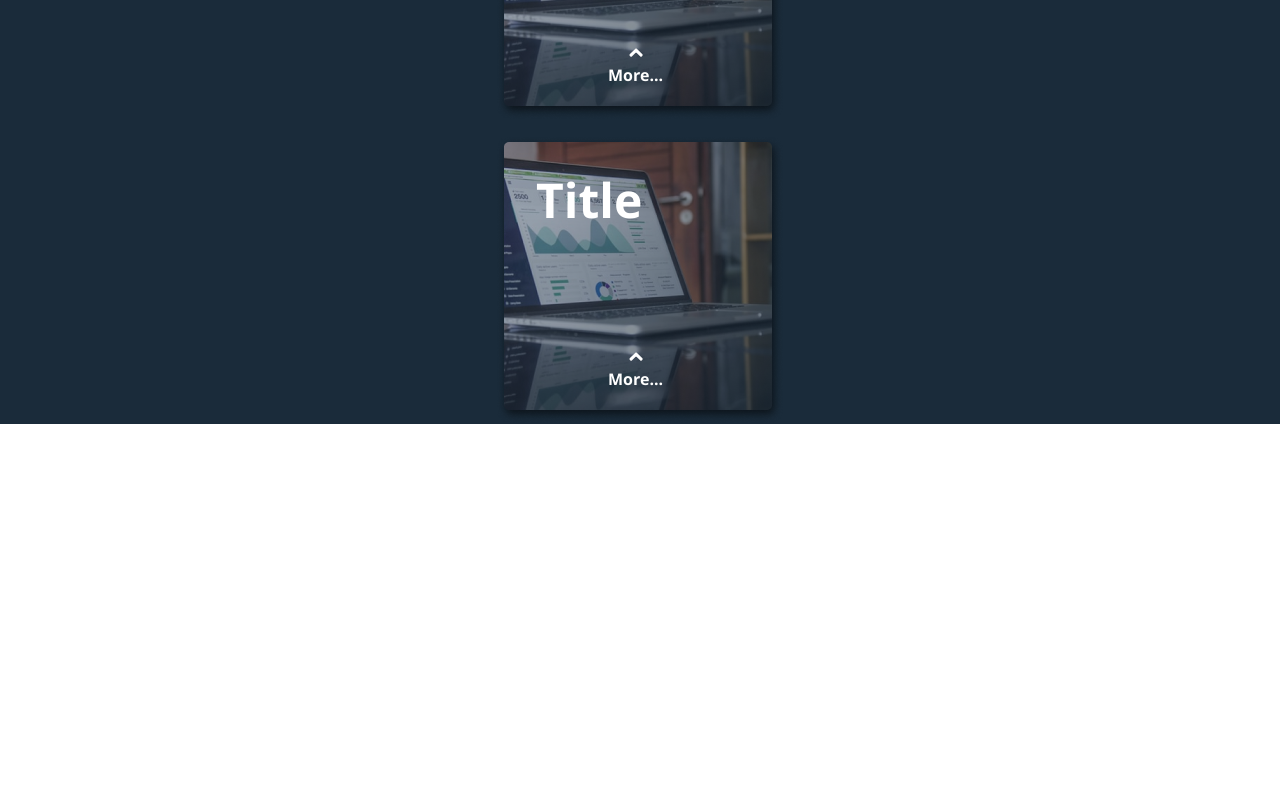
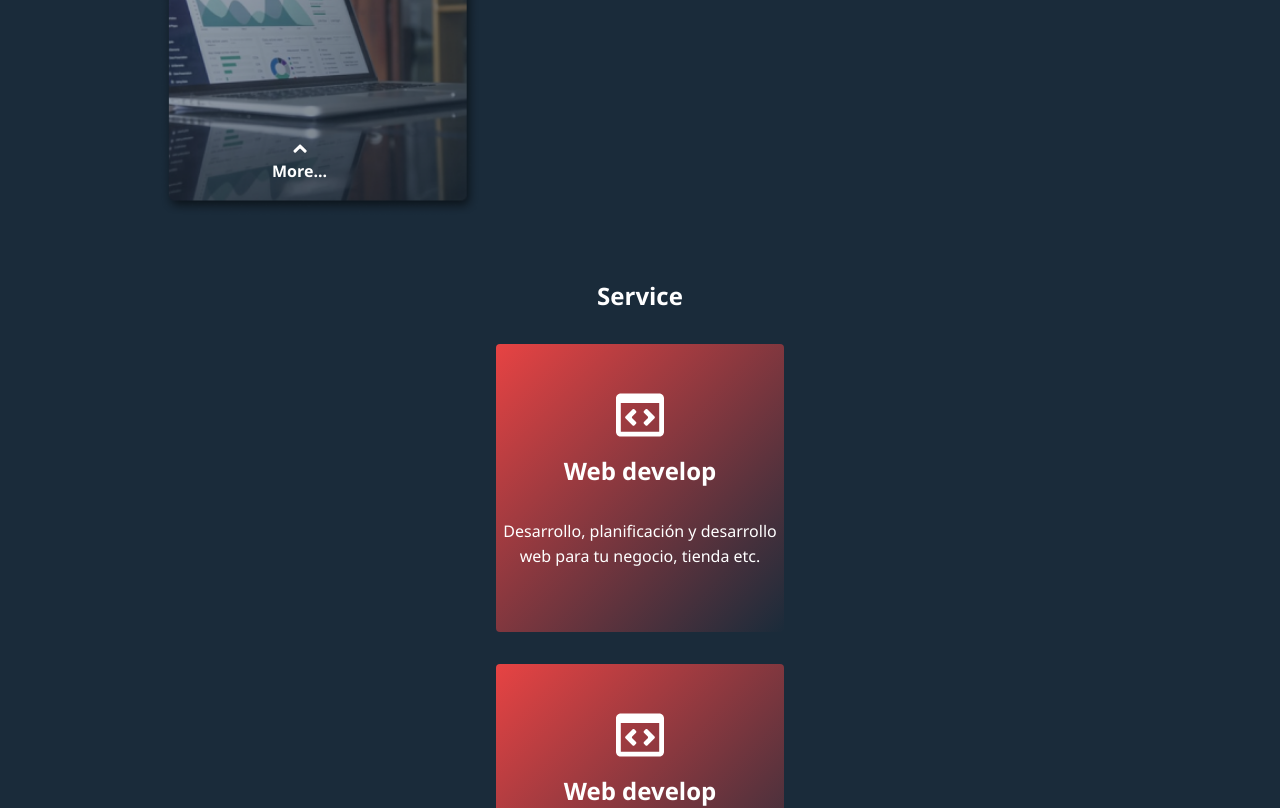
Before and after one commit to jesusrpd/Briefcase, a Next.js app: page / in a window 1280 px wide. Shown: the part 1320-2128 px from the top of the page. Before the commit the page ends 1760 px from the top, so only its background shows below. Built offline with nearby package versions, Linux system fonts and the light colour scheme.

Commit message:
section service y components service

```diff
--- a/components/Briefcase.jsx
+++ b/components/Briefcase.jsx
@@ -4,7 +4,7 @@ export default function Briefcase () {
   return (
     <div className="min-h-screen w-full">
       <h2 className="text-white text-2xl font-bold text-center mb-4">Briefcase</h2>
-      <div className="d-flex flex-col justify-center items-center">
+      <div className="grid grid-rows-3 md:grid-cols-2 md:grid-rows-2">
         <Work/>
         <Work/>
         <Work/>
--- a/components/Header.jsx
+++ b/components/Header.jsx
@@ -19,7 +19,7 @@ export default function Header () {
           alt="miscelanea mobile"
         />
       </div>
-      <div className='w-screen h-screen grid grid-cols-1 lg:grid-cols-2'>
+      <div className='w-screen h-screen grid grid-cols-1 lg:grid-cols-2 md:pt-28'>
         <div className='flex items-end md:items-center justify-center mb-2 relative lg:order-2'>
           <div className='absolute hidden md:block'>
             <Image
@@ -41,7 +41,7 @@ export default function Header () {
           <h3 className='text-green my-2'>Hello I'm</h3>
           <h1 className='text-white mt-2'>Jesús Rodrigo</h1>
           <h2 className='text-white mb-2 mt-1 lg:m-0'>Desarrollador web full stack</h2>
-          <p className='text-white my-2 md:w-4/5 lg:w-2/4'>Freelance, developer, student and self-taught passionate about web development and design.</p>
+          <p className='text-white my-2 md:w-3/5 lg:w-2/4'>Freelance, developer, student and self-taught passionate about web development and design.</p>
           <button className='bg-green text-dark w-max py-1 px-4 rounded-lg my-2 hover:bg-dark hover:text-green border-2 hover:border-green'>Download CV</button>
         </div>
       </div>
--- /dev/null
+++ b/components/Servicio.jsx
@@ -0,0 +1,18 @@
+import Image from "next/image";
+
+export default function Service () {
+  return(
+
+        <div className="w-72 h-72 m-auto rounded bg-gradient-to-br from-red to-dark flex flex-col items-center justify-center my-4">
+          <Image
+            src="/SVG/code.svg"
+            width={48}
+            height={48}
+            alt="icon card"
+            className=" my-4"
+          />
+          <h3 className="text-white font-bold text-2xl my-4">Web develop</h3>
+          <p className="text-center text-white my-4">Desarrollo, planificación y desarrollo web para tu negocio, tienda etc.</p>
+        </div>
+  )
+}
--- /dev/null
+++ b/components/Servicios.jsx
@@ -0,0 +1,15 @@
+import Servicio from "./Servicio";
+
+export default function Service () {
+  return(
+    <div className="w-100 h-screen">
+      <h2 className="text-white text-center mb-4 text-2xl">Service</h2>
+        <div className="flex flex-col">
+          <Servicio/>
+          <Servicio/>
+          <Servicio/>
+          <Servicio/>
+        </div>
+    </div>
+  )
+}
--- a/components/Work.jsx
+++ b/components/Work.jsx
@@ -6,7 +6,7 @@ export default function Work () {
   const [info, setInfo] = useState(false);
 
   return(
-    <div className="bg-work bg-no-repeat w-72 h-72 text-center m-auto relative rounded my-4">
+    <div className="bg-work bg-no-repeat bg-cover w-72 h-72 text-center m-auto relative rounded my-4 md:w-80 md:h-80">
           <h2 className="text-white text-5xl font-bold absolute top-10 left-10">Title</h2>
           <div className="pointer absolute bottom-8 left-28" onClick={() => setInfo(!info)}>
             <Image
--- a/pages/index.js
+++ b/pages/index.js
@@ -2,6 +2,7 @@ import { useState } from 'react';
 import Briefcase from '../components/Briefcase';
 import Header from '../components/Header';
 import Menu from '../components/Menu';
+import Service from '../components/Servicios';
 
 export default function Home () {
   const [menuShow, setMenuShow] = useState(false);
@@ -10,6 +11,7 @@ export default function Home () {
     <div className='bg-dark'>
       <Header/>
       <Briefcase/>
+      <Service/>
       <Menu menuShow={menuShow} setMenuShow={() => setMenuShow(!menuShow)}/>
       {
         menuShow ?
```
Also changed, not shown: public/SVG/code.svg (added).
